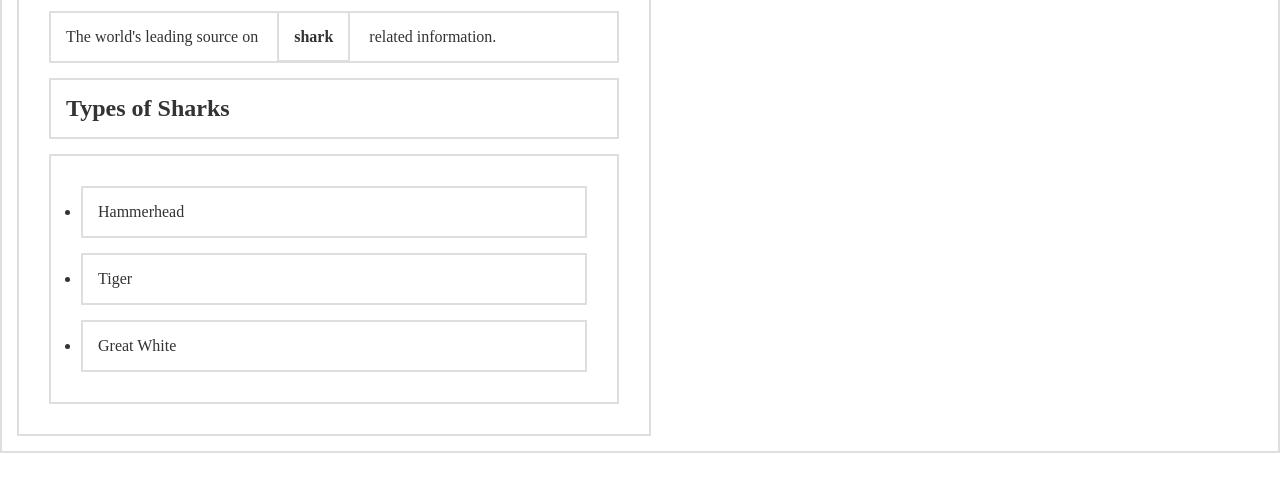
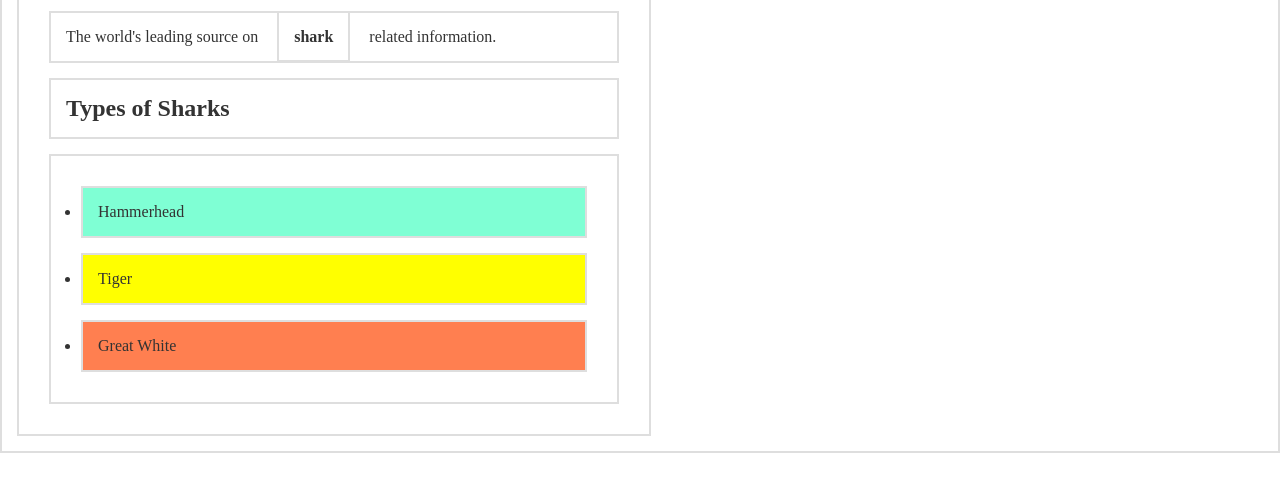
Before and after one commit to vgvishesh/DomDom, a plain HTML site: page nodes.html in a window 1280 px wide. Shown: the part 124-616 px from the top of the page. Drawn offline with Linux system fonts and the light colour scheme.

Commit message:
traversing nodes and elements

```diff
--- /dev/null
+++ b/js/nodes.js
@@ -0,0 +1,13 @@
+const h1 = document.getElementsByTagName('h1')[0];
+const p = document.getElementsByTagName('p')[0];
+const ul = document.getElementsByTagName('ul')[0];
+
+for (let element of ul.children) {
+  element.style.background = 'yellow';
+}
+
+document.body.children[3].lastElementChild.style.background = 'fuchsia';
+
+const tiger = ul.children[1];
+tiger.nextElementSibling.style.background = 'coral';
+tiger.previousElementSibling.style.background = 'aquamarine';
--- a/nodes.html
+++ b/nodes.html
@@ -35,10 +35,6 @@
     <li>Great White</li>
   </ul>
 </body>
-<script>
-  const h1 = document.getElementsByTagName('h1')[0];
-  const p = document.getElementsByTagName('p')[0];
-  const ul = document.getElementsByTagName('ul')[0];
-</script>
+<script src="js/nodes.js"></script>
 
 </html>
```
